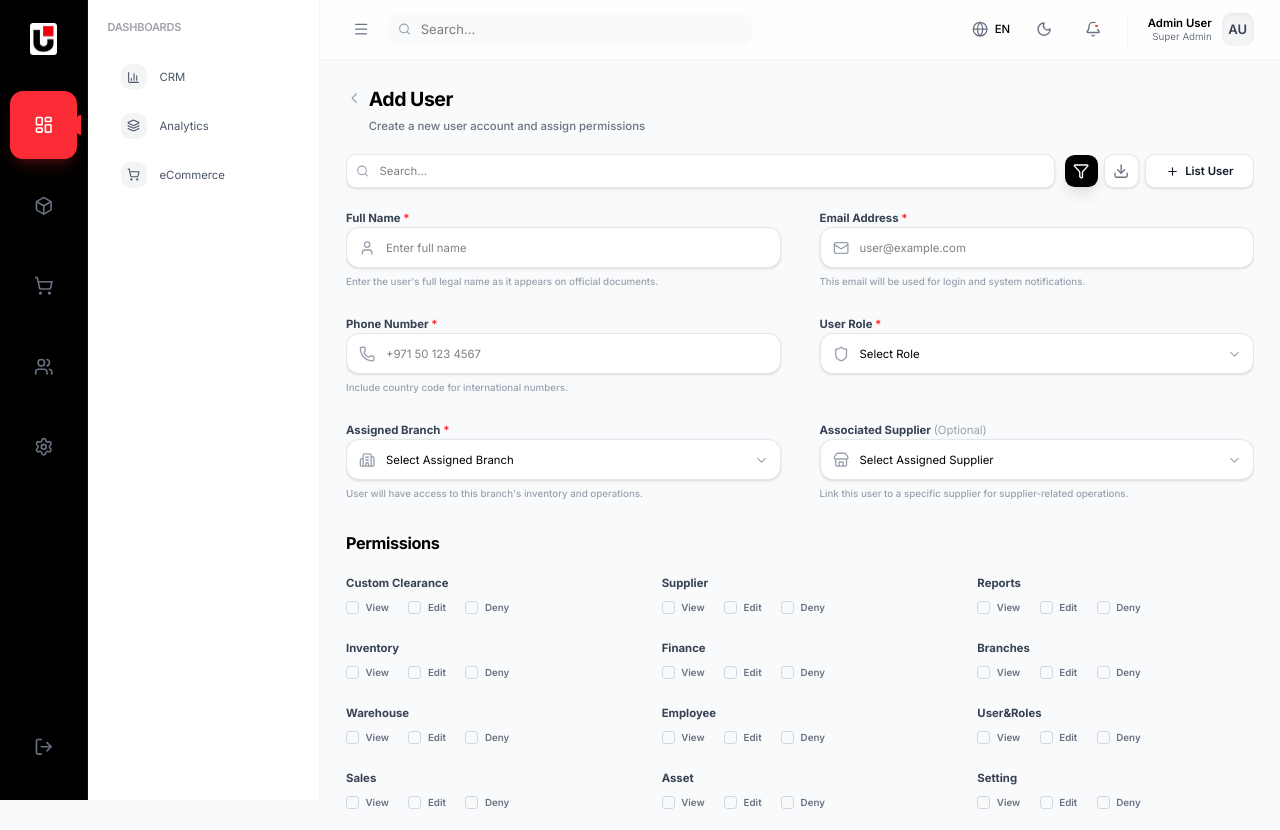
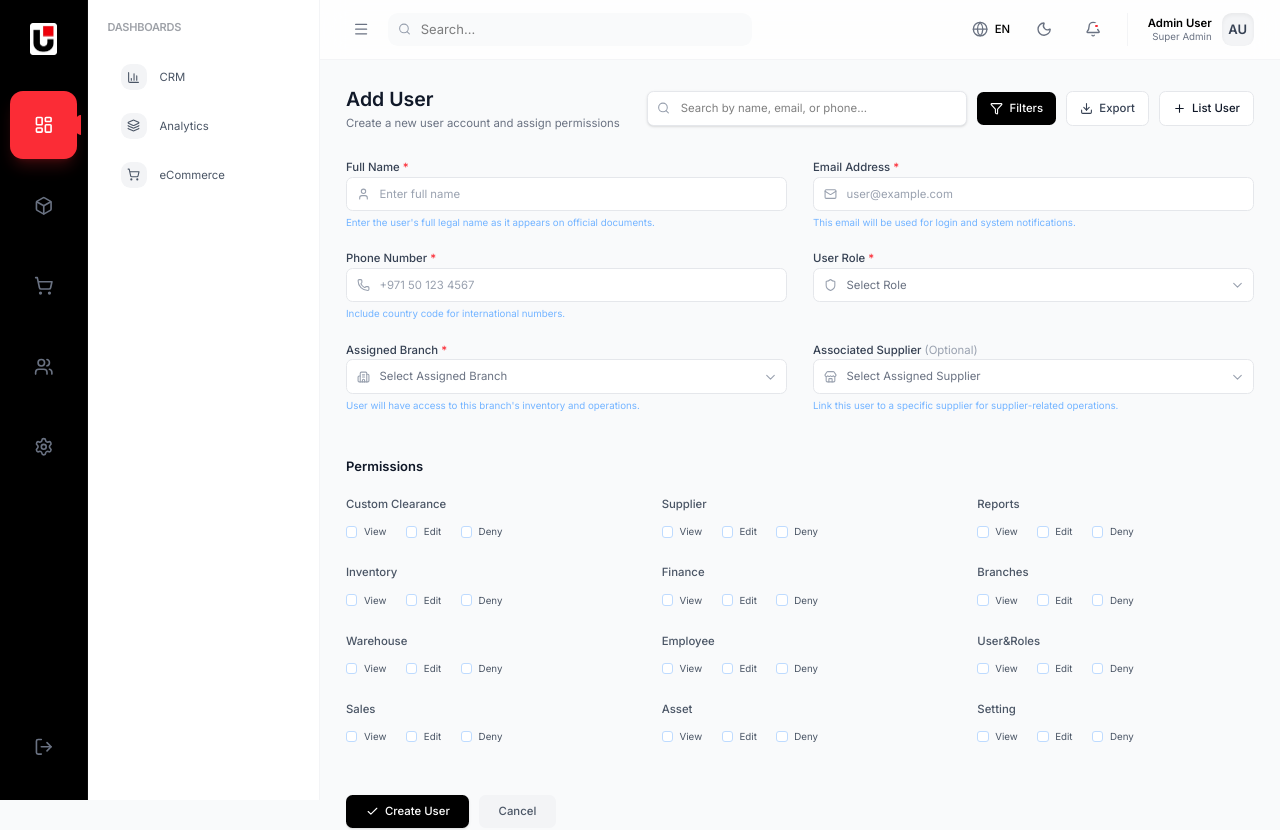
Before and after one commit to RAVI08RR/unixpartwebfrontend, a Next.js app: page /dashboard/users/add in a window 1280 px wide. Shown: the top 830 px of the page. Built offline with nearby package versions, Linux system fonts and the light colour scheme.

Commit message:
Refine Add User UI to match updated reference design

```diff
--- a/app/dashboard/users/add/page.js
+++ b/app/dashboard/users/add/page.js
@@ -51,37 +51,34 @@ export default function AddUserPage() {
   };
 
   return (
-    <div className="space-y-6 pb-12 w-full max-w-full overflow-hidden">
+    <div className="space-y-8 pb-12 w-full max-w-full overflow-hidden">
       {/* Header Section */}
-      <div className="flex flex-col gap-6">
-        <div className="flex flex-col gap-2">
-          <div className="flex items-center gap-2">
-             <Link href="/dashboard/users" className="text-gray-400 hover:text-red-600 transition-colors">
-                <ChevronLeft className="w-5 h-5" />
-             </Link>
-             <h1 className="text-2xl font-black dark:text-white tracking-tight">Add User</h1>
-          </div>
-          <p className="text-gray-500 text-sm font-medium ml-7">Create a new user account and assign permissions</p>
+      <div className="flex flex-col lg:flex-row items-start lg:items-center justify-between gap-6">
+        <div>
+          <h1 className="text-2xl font-bold text-gray-900 dark:text-white mb-1">Add User</h1>
+          <p className="text-gray-500 text-sm">Create a new user account and assign permissions</p>
         </div>
 
-        <div className="flex flex-col sm:flex-row items-stretch sm:items-center gap-3 w-full">
-           <div className="relative flex-1">
+        <div className="flex flex-col sm:flex-row items-stretch sm:items-center gap-3 w-full lg:w-auto">
+           <div className="relative flex-1 min-w-[320px]">
               <Search className="absolute left-3 top-1/2 -translate-y-1/2 w-4 h-4 text-gray-400" />
               <input
                 type="text"
-                placeholder="Search..."
-                className="pl-10 pr-4 py-2.5 bg-white dark:bg-zinc-900 border border-gray-200 dark:border-zinc-800 rounded-xl text-sm focus:outline-none focus:ring-1 focus:ring-red-600 w-full shadow-sm transition-all"
+                placeholder="Search by name, email, or phone..."
+                className="pl-10 pr-4 py-2.5 bg-white dark:bg-zinc-900 border border-gray-200 dark:border-zinc-800 rounded-lg text-sm focus:outline-none focus:ring-1 focus:ring-gray-300 w-full shadow-sm"
               />
            </div>
 
-           <div className="flex items-center gap-2">
-             <button className="flex-1 sm:flex-none p-2.5 bg-black dark:bg-zinc-800 text-white rounded-xl shadow-lg shadow-black/10 justify-center flex">
-                <Filter className="w-5 h-5" />
+           <div className="flex items-center gap-3">
+             <button className="flex items-center gap-2 px-4 py-2.5 bg-black dark:bg-zinc-800 text-white rounded-lg text-sm font-medium hover:bg-gray-900 transition-colors">
+                <Filter className="w-4 h-4" />
+                <span>Filters</span>
              </button>
-             <button className="flex-1 sm:flex-none p-2.5 bg-white dark:bg-zinc-900 border border-gray-200 dark:border-zinc-800 text-gray-500 rounded-xl shadow-sm justify-center flex">
-                <Download className="w-5 h-5" />
+             <button className="flex items-center gap-2 px-4 py-2.5 bg-white dark:bg-zinc-900 border border-gray-200 dark:border-zinc-800 text-gray-700 dark:text-gray-300 rounded-lg text-sm font-medium hover:bg-gray-50 transition-colors">
+                <Download className="w-4 h-4" />
+                <span>Export</span>
              </button>
-             <Link href="/dashboard/users" className="flex-1 sm:flex-none flex items-center justify-center gap-2 px-6 py-2.5 bg-white dark:bg-zinc-900 border border-gray-200 dark:border-zinc-800 text-gray-900 dark:text-white rounded-xl font-bold text-sm shadow-sm hover:bg-gray-50 transition-all whitespace-nowrap">
+             <Link href="/dashboard/users" className="flex items-center gap-2 px-4 py-2.5 bg-white dark:bg-zinc-900 border border-gray-200 dark:border-zinc-800 text-gray-900 dark:text-white rounded-lg text-sm font-medium hover:bg-gray-50 transition-colors">
                 <Plus className="w-4 h-4" />
                 <span>List User</span>
              </Link>
@@ -90,70 +87,70 @@ export default function AddUserPage() {
       </div>
 
       {/* Main Form Section */}
-      <div className="grid grid-cols-1 lg:grid-cols-2 gap-x-12 gap-y-8">
+      <div className="grid grid-cols-1 lg:grid-cols-2 gap-x-8 gap-y-6">
         {/* Full Name */}
-        <div className="space-y-2">
-          <label className="text-sm font-black text-gray-700 dark:text-gray-300">
+        <div className="space-y-1.5">
+          <label className="text-sm font-medium text-gray-700 dark:text-gray-300">
             Full Name <span className="text-red-500">*</span>
           </label>
           <div className="relative">
-            <User className="absolute left-4 top-1/2 -translate-y-1/2 w-5 h-5 text-gray-400" />
+            <User className="absolute left-3.5 top-1/2 -translate-y-1/2 w-4 h-4 text-gray-400" />
             <input
               type="text"
               placeholder="Enter full name"
-              className="w-full pl-12 pr-4 py-3.5 bg-white dark:bg-zinc-900 border border-gray-200 dark:border-zinc-800 rounded-2xl text-sm focus:outline-none focus:ring-1 focus:ring-red-600 shadow-sm transition-all"
+              className="w-full pl-10 pr-4 py-2.5 bg-white dark:bg-zinc-900 border border-gray-200 dark:border-zinc-800 rounded-lg text-sm focus:outline-none focus:ring-1 focus:ring-blue-500 transition-all placeholder:text-gray-400"
               value={formData.fullName}
               onChange={(e) => setFormData({...formData, fullName: e.target.value})}
             />
           </div>
-          <p className="text-xs text-gray-400 font-medium">Enter the user's full legal name as it appears on official documents.</p>
+          <p className="text-xs text-blue-400/80">Enter the user's full legal name as it appears on official documents.</p>
         </div>
 
         {/* Email Address */}
-        <div className="space-y-2">
-          <label className="text-sm font-black text-gray-700 dark:text-gray-300">
+        <div className="space-y-1.5">
+          <label className="text-sm font-medium text-gray-700 dark:text-gray-300">
             Email Address <span className="text-red-500">*</span>
           </label>
           <div className="relative">
-            <Mail className="absolute left-4 top-1/2 -translate-y-1/2 w-5 h-5 text-gray-400" />
+            <Mail className="absolute left-3.5 top-1/2 -translate-y-1/2 w-4 h-4 text-gray-400" />
             <input
               type="email"
               placeholder="user@example.com"
-              className="w-full pl-12 pr-4 py-3.5 bg-white dark:bg-zinc-900 border border-gray-200 dark:border-zinc-800 rounded-2xl text-sm focus:outline-none focus:ring-1 focus:ring-red-600 shadow-sm transition-all"
+              className="w-full pl-10 pr-4 py-2.5 bg-white dark:bg-zinc-900 border border-gray-200 dark:border-zinc-800 rounded-lg text-sm focus:outline-none focus:ring-1 focus:ring-blue-500 transition-all placeholder:text-gray-400"
               value={formData.email}
               onChange={(e) => setFormData({...formData, email: e.target.value})}
             />
           </div>
-          <p className="text-xs text-gray-400 font-medium">This email will be used for login and system notifications.</p>
+          <p className="text-xs text-blue-400/80">This email will be used for login and system notifications.</p>
         </div>
 
         {/* Phone Number */}
-        <div className="space-y-2">
-          <label className="text-sm font-black text-gray-700 dark:text-gray-300">
+        <div className="space-y-1.5">
+          <label className="text-sm font-medium text-gray-700 dark:text-gray-300">
             Phone Number <span className="text-red-500">*</span>
           </label>
           <div className="relative">
-            <Phone className="absolute left-4 top-1/2 -translate-y-1/2 w-5 h-5 text-gray-400" />
+            <Phone className="absolute left-3.5 top-1/2 -translate-y-1/2 w-4 h-4 text-gray-400" />
             <input
               type="tel"
               placeholder="+971 50 123 4567"
-              className="w-full pl-12 pr-4 py-3.5 bg-white dark:bg-zinc-900 border border-gray-200 dark:border-zinc-800 rounded-2xl text-sm focus:outline-none focus:ring-1 focus:ring-red-600 shadow-sm transition-all"
+              className="w-full pl-10 pr-4 py-2.5 bg-white dark:bg-zinc-900 border border-gray-200 dark:border-zinc-800 rounded-lg text-sm focus:outline-none focus:ring-1 focus:ring-blue-500 transition-all placeholder:text-gray-400"
               value={formData.phone}
               onChange={(e) => setFormData({...formData, phone: e.target.value})}
             />
           </div>
-          <p className="text-xs text-gray-400 font-medium">Include country code for international numbers.</p>
+          <p className="text-xs text-blue-400/80">Include country code for international numbers.</p>
         </div>
 
         {/* User Role */}
-        <div className="space-y-2">
-          <label className="text-sm font-black text-gray-700 dark:text-gray-300">
+        <div className="space-y-1.5">
+          <label className="text-sm font-medium text-gray-700 dark:text-gray-300">
             User Role <span className="text-red-500">*</span>
           </label>
           <div className="relative">
-            <Shield className="absolute left-4 top-1/2 -translate-y-1/2 w-5 h-5 text-gray-400" />
+            <Shield className="absolute left-3.5 top-1/2 -translate-y-1/2 w-4 h-4 text-gray-400" />
             <select
-              className="w-full pl-12 pr-10 py-3.5 bg-white dark:bg-zinc-900 border border-gray-200 dark:border-zinc-800 rounded-2xl text-sm focus:outline-none focus:ring-1 focus:ring-red-600 shadow-sm transition-all appearance-none"
+              className="w-full pl-10 pr-10 py-2.5 bg-white dark:bg-zinc-900 border border-gray-200 dark:border-zinc-800 rounded-lg text-sm focus:outline-none focus:ring-1 focus:ring-blue-500 transition-all appearance-none text-gray-500"
               value={formData.role}
               onChange={(e) => setFormData({...formData, role: e.target.value})}
             >
@@ -162,7 +159,7 @@ export default function AddUserPage() {
               <option value="manager">Manager</option>
               <option value="staff">Staff</option>
             </select>
-            <div className="absolute right-4 top-1/2 -translate-y-1/2 pointer-events-none">
+            <div className="absolute right-3 top-1/2 -translate-y-1/2 pointer-events-none">
               <svg className="w-4 h-4 text-gray-400" fill="none" viewBox="0 0 24 24" stroke="currentColor">
                 <path strokeLinecap="round" strokeLinejoin="round" strokeWidth={2} d="M19 9l-7 7-7-7" />
               </svg>
@@ -171,14 +168,14 @@ export default function AddUserPage() {
         </div>
 
         {/* Assigned Branch */}
-        <div className="space-y-2">
-          <label className="text-sm font-black text-gray-700 dark:text-gray-300">
+        <div className="space-y-1.5">
+          <label className="text-sm font-medium text-gray-700 dark:text-gray-300">
             Assigned Branch <span className="text-red-500">*</span>
           </label>
           <div className="relative">
-            <Building2 className="absolute left-4 top-1/2 -translate-y-1/2 w-5 h-5 text-gray-400" />
+            <Building2 className="absolute left-3.5 top-1/2 -translate-y-1/2 w-4 h-4 text-gray-400" />
             <select
-              className="w-full pl-12 pr-10 py-3.5 bg-white dark:bg-zinc-900 border border-gray-200 dark:border-zinc-800 rounded-2xl text-sm focus:outline-none focus:ring-1 focus:ring-red-600 shadow-sm transition-all appearance-none"
+              className="w-full pl-10 pr-10 py-2.5 bg-white dark:bg-zinc-900 border border-gray-200 dark:border-zinc-800 rounded-lg text-sm focus:outline-none focus:ring-1 focus:ring-blue-500 transition-all appearance-none text-gray-500"
               value={formData.branch}
               onChange={(e) => setFormData({...formData, branch: e.target.value})}
             >
@@ -187,24 +184,24 @@ export default function AddUserPage() {
               <option value="branch1">Branch 1 - Abu Dhabi</option>
               <option value="branch2">Branch 2 - Sharjah</option>
             </select>
-            <div className="absolute right-4 top-1/2 -translate-y-1/2 pointer-events-none">
+            <div className="absolute right-3 top-1/2 -translate-y-1/2 pointer-events-none">
               <svg className="w-4 h-4 text-gray-400" fill="none" viewBox="0 0 24 24" stroke="currentColor">
                 <path strokeLinecap="round" strokeLinejoin="round" strokeWidth={2} d="M19 9l-7 7-7-7" />
               </svg>
             </div>
           </div>
-          <p className="text-xs text-gray-400 font-medium">User will have access to this branch's inventory and operations.</p>
+          <p className="text-xs text-blue-400/80">User will have access to this branch's inventory and operations.</p>
         </div>
 
         {/* Associated Supplier */}
-        <div className="space-y-2">
-          <label className="text-sm font-black text-gray-700 dark:text-gray-300">
+        <div className="space-y-1.5">
+          <label className="text-sm font-medium text-gray-700 dark:text-gray-300">
             Associated Supplier <span className="text-gray-400 font-normal">(Optional)</span>
           </label>
           <div className="relative">
-            <Store className="absolute left-4 top-1/2 -translate-y-1/2 w-5 h-5 text-gray-400" />
+            <Store className="absolute left-3.5 top-1/2 -translate-y-1/2 w-4 h-4 text-gray-400" />
             <select
-              className="w-full pl-12 pr-10 py-3.5 bg-white dark:bg-zinc-900 border border-gray-200 dark:border-zinc-800 rounded-2xl text-sm focus:outline-none focus:ring-1 focus:ring-red-600 shadow-sm transition-all appearance-none"
+              className="w-full pl-10 pr-10 py-2.5 bg-white dark:bg-zinc-900 border border-gray-200 dark:border-zinc-800 rounded-lg text-sm focus:outline-none focus:ring-1 focus:ring-blue-500 transition-all appearance-none text-gray-500"
               value={formData.supplier}
               onChange={(e) => setFormData({...formData, supplier: e.target.value})}
             >
@@ -212,38 +209,38 @@ export default function AddUserPage() {
               <option value="supplier1">Supplier A</option>
               <option value="supplier2">Supplier B</option>
             </select>
-            <div className="absolute right-4 top-1/2 -translate-y-1/2 pointer-events-none">
+            <div className="absolute right-3 top-1/2 -translate-y-1/2 pointer-events-none">
               <svg className="w-4 h-4 text-gray-400" fill="none" viewBox="0 0 24 24" stroke="currentColor">
                 <path strokeLinecap="round" strokeLinejoin="round" strokeWidth={2} d="M19 9l-7 7-7-7" />
               </svg>
             </div>
           </div>
-          <p className="text-xs text-gray-400 font-medium">Link this user to a specific supplier for supplier-related operations.</p>
+          <p className="text-xs text-blue-400/80">Link this user to a specific supplier for supplier-related operations.</p>
         </div>
       </div>
 
       {/* Permissions Section */}
-      <div className="space-y-6 pt-4">
-        <h2 className="text-xl font-black dark:text-white tracking-tight">Permissions</h2>
+      <div className="pt-6">
+        <h2 className="text-base font-bold text-gray-900 dark:text-white mb-6">Permissions</h2>
 
         <div className="grid grid-cols-1 md:grid-cols-2 lg:grid-cols-3 gap-y-8 gap-x-12">
           {permissionsModules.map((module) => (
-            <div key={module.id} className="space-y-3">
-              <p className="text-sm font-black text-gray-700 dark:text-gray-300">{module.name}</p>
+            <div key={module.id} className="space-y-4">
+              <p className="text-sm font-medium text-gray-600 dark:text-gray-400">{module.name}</p>
               <div className="flex items-center gap-6">
                 {["view", "edit", "deny"].map((type) => (
                   <label key={type} className="flex items-center gap-2 cursor-pointer group">
                     <div
                       onClick={() => handlePermissionChange(module.id, type)}
-                      className={`w-4 h-4 rounded border transition-all flex items-center justify-center ${
+                      className={`w-3.5 h-3.5 rounded-[3px] border transition-all flex items-center justify-center ${
                         permissions[module.id][type]
-                          ? 'bg-red-600 border-red-600 text-white'
-                          : 'border-gray-300 dark:border-zinc-700 group-hover:border-red-600'
+                          ? 'bg-blue-600 border-blue-600 text-white'
+                          : 'border-blue-200 dark:border-blue-800 bg-white dark:bg-zinc-900'
                       }`}
                     >
-                      {permissions[module.id][type] && <Check className="w-3 h-3" />}
+                      {permissions[module.id][type] && <Check className="w-2.5 h-2.5" />}
                     </div>
-                    <span className="text-xs font-bold text-gray-500 capitalize">{type}</span>
+                    <span className="text-xs text-gray-600 dark:text-gray-400 capitalize select-none">{type}</span>
                   </label>
                 ))}
               </div>
@@ -253,12 +250,12 @@ export default function AddUserPage() {
       </div>
 
       {/* Action Buttons */}
-      <div className="flex flex-col sm:flex-row items-stretch sm:items-center gap-4 pt-12">
-        <button className="px-10 py-3.5 bg-black dark:bg-zinc-800 text-white text-sm font-black rounded-2xl flex items-center justify-center gap-2 shadow-xl shadow-black/10 hover:scale-105 active:scale-95 transition-all">
-          <Check className="w-5 h-5 text-green-500" />
+      <div className="flex flex-col sm:flex-row items-stretch sm:items-center gap-3 pt-8">
+        <button className="px-6 py-2.5 bg-black dark:bg-zinc-800 text-white text-sm font-medium rounded-lg flex items-center justify-center gap-2 shadow-sm hover:bg-gray-900 transition-all">
+          <Check className="w-4 h-4" />
           <span>Create User</span>
         </button>
-        <Link href="/dashboard/users" className="px-10 py-3.5 bg-gray-100 dark:bg-zinc-800 text-gray-600 dark:text-gray-400 text-sm font-black rounded-2xl hover:bg-gray-200 dark:hover:bg-zinc-700 transition-all text-center">
+        <Link href="/dashboard/users" className="px-6 py-2.5 bg-gray-100 dark:bg-zinc-800 text-gray-600 dark:text-gray-400 text-sm font-medium rounded-lg hover:bg-gray-200 dark:hover:bg-zinc-700 transition-all text-center">
           Cancel
         </Link>
       </div>
```
